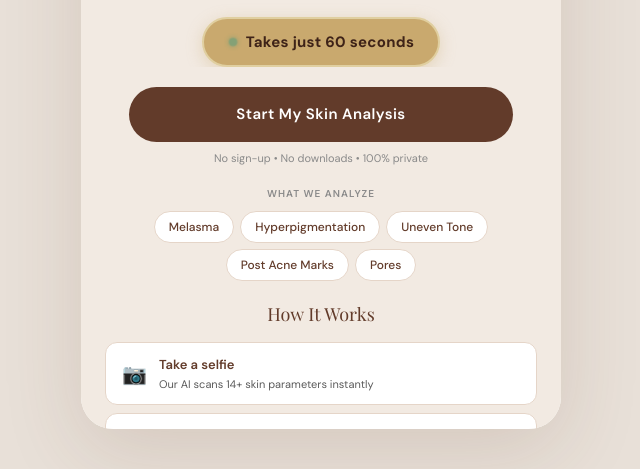
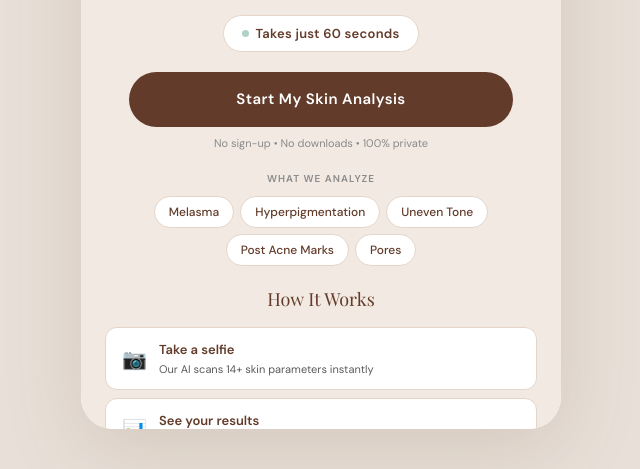
Before and after one commit to imjaykariaa/skin-analysis-demo, a plain HTML site: page asaya/index.html in a window 1280 px wide. Shown: the part 331-800 px from the top of the page, without its empty margins (319-959 px from the left). Drawn offline with nearby package versions, Linux system fonts and the light colour scheme; a web font is replaced by a local one.

Commit message:
Make 60s badge a light subtle chip instead of heavy button
Co-Authored-By: Claude Opus 4.6 <noreply@anthropic.com>

```diff
--- a/asaya/index.html
+++ b/asaya/index.html
@@ -70,10 +70,10 @@ body{min-height:100%;background:var(--bg);font-family:var(--font-b);color:var(--
 .s1-title em{font-style:italic;color:var(--accent)}
 .s1-sub{font-size:14px;color:var(--text-mid);margin:12px auto 0;position:relative;z-index:1;max-width:320px;line-height:1.5}
 
-/* Time badge — looks like a highlighted pill button */
-.s1-time{display:inline-flex;align-items:center;gap:8px;background:var(--accent);color:var(--primary-dark);border-radius:var(--rp);padding:12px 24px;font-size:15px;font-weight:700;margin:20px auto 0;position:relative;z-index:1;letter-spacing:.02em;box-shadow:0 4px 16px rgba(201,169,110,.35);border:2px solid var(--accent-light)}
-.s1-time-dot{width:10px;height:10px;border-radius:50%;background:var(--green);animation:pulse 1.5s ease infinite;box-shadow:0 0 6px var(--green)}
-@keyframes pulse{0%,100%{opacity:1;transform:scale(1)}50%{opacity:.5;transform:scale(.8)}}
+/* Time badge — light subtle chip */
+.s1-time{display:inline-flex;align-items:center;gap:6px;background:var(--white);color:var(--primary);border-radius:var(--rp);padding:8px 18px;font-size:13px;font-weight:600;margin:18px auto 0;position:relative;z-index:1;letter-spacing:.02em;border:1px solid var(--secondary-dark)}
+.s1-time-dot{width:7px;height:7px;border-radius:50%;background:var(--green);animation:pulse 1.5s ease infinite}
+@keyframes pulse{0%,100%{opacity:1}50%{opacity:.4}}
 
 /* CTA area */
 .s1-cta{padding:20px 24px 0;position:relative;z-index:1}
```
